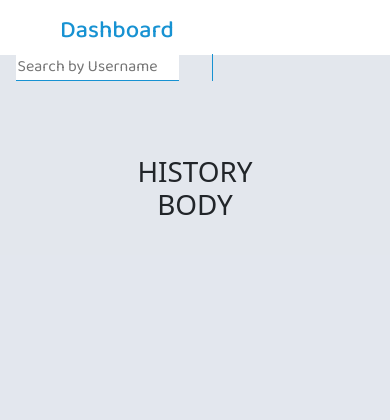
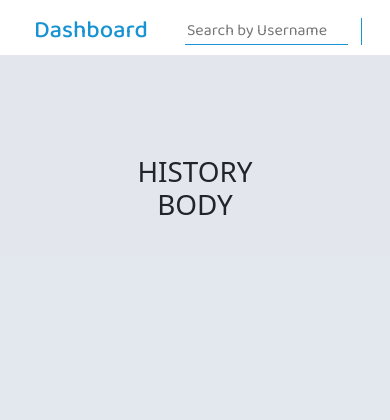
Before and after one commit to faishal882/CPD-Portal, a Django app: page /medical/history/ in a window 390 px wide. Shown: the top 420 px of the page. Run offline with Django 3.2, Linux system fonts and the light colour scheme.

Commit message:
Initial commit

```diff
--- a/static/css/navbar.css
+++ b/static/css/navbar.css
@@ -5,8 +5,16 @@
   font-family: "Baloo Bhai 2", cursive;
   font-weight: 500;
 }
+.sidebar-toggle {
+  font-size: 1.5rem;
+  background: transparent;
+  border-color: transparent;
+  color: hsl(205, 78%, 60%);
+  padding: 0px 15px;
+  cursor: pointer;
+}
 .navbar-header {
-  padding: 5px 60px;
+  padding: 5px 0px;
   font-size: 1.5rem;
   color: #1792d2;
 }
@@ -41,3 +49,15 @@
   border-color: transparent;
   color: #1792d2;
 }
+
+@media (max-width: 1100px) {
+  .navbar-content {
+    padding: 0px 1vw;
+  }
+  .navbar-search-form {
+    padding-right: 10px;
+  }
+  .navbar-search {
+    padding-right: 10px;
+  }
+}
--- a/templates/components/navbar.html
+++ b/templates/components/navbar.html
@@ -3,7 +3,11 @@
 <link rel="stylesheet" href='{% static "css/navbar.css" %}' />
 
 <nav class="navbar">
-  <div class="navbar-header">Dashboard</div>
+  <div class="navbar-header">
+    <button class="sidebar-toggle">
+      <i class="fas fa-bars"></i></button
+    >Dashboard
+  </div>
   <div class="navbar-content">
     <div class="navbar-search">
       <form class="navbar-search-form">
```
